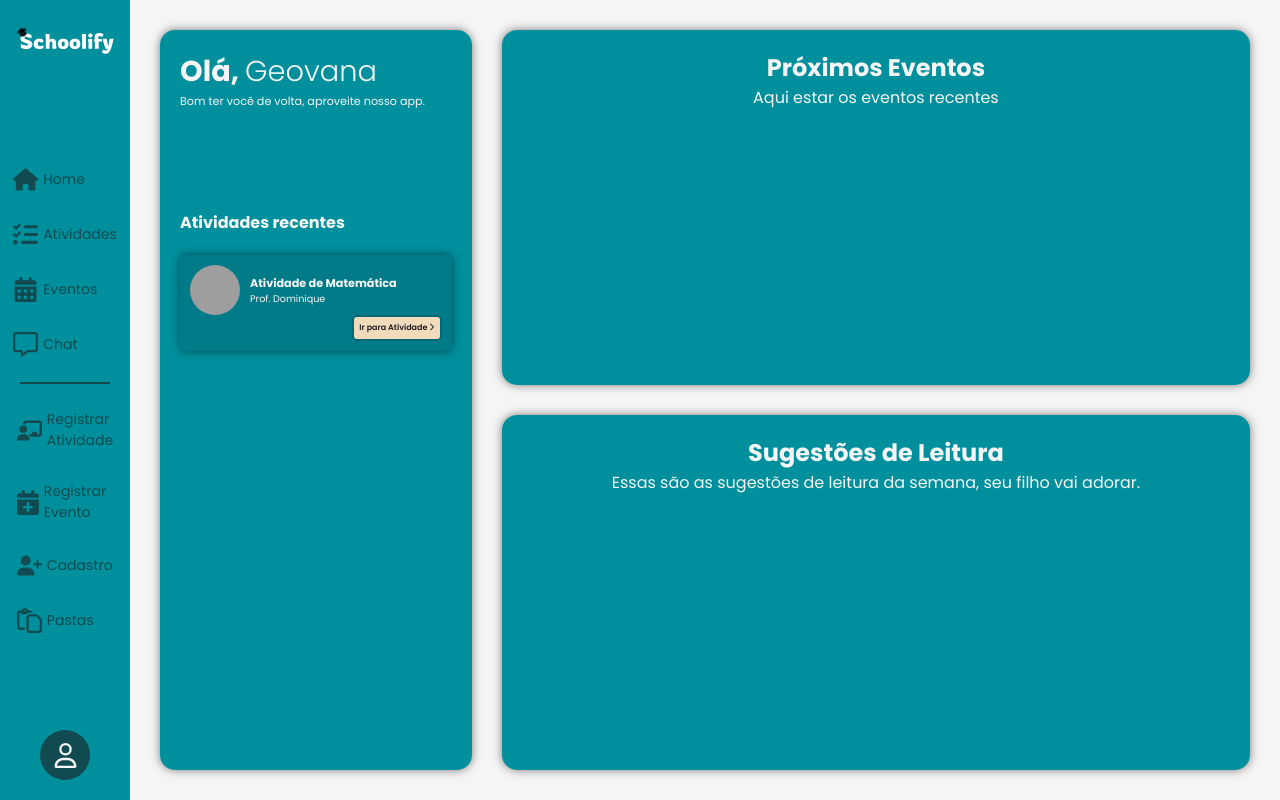
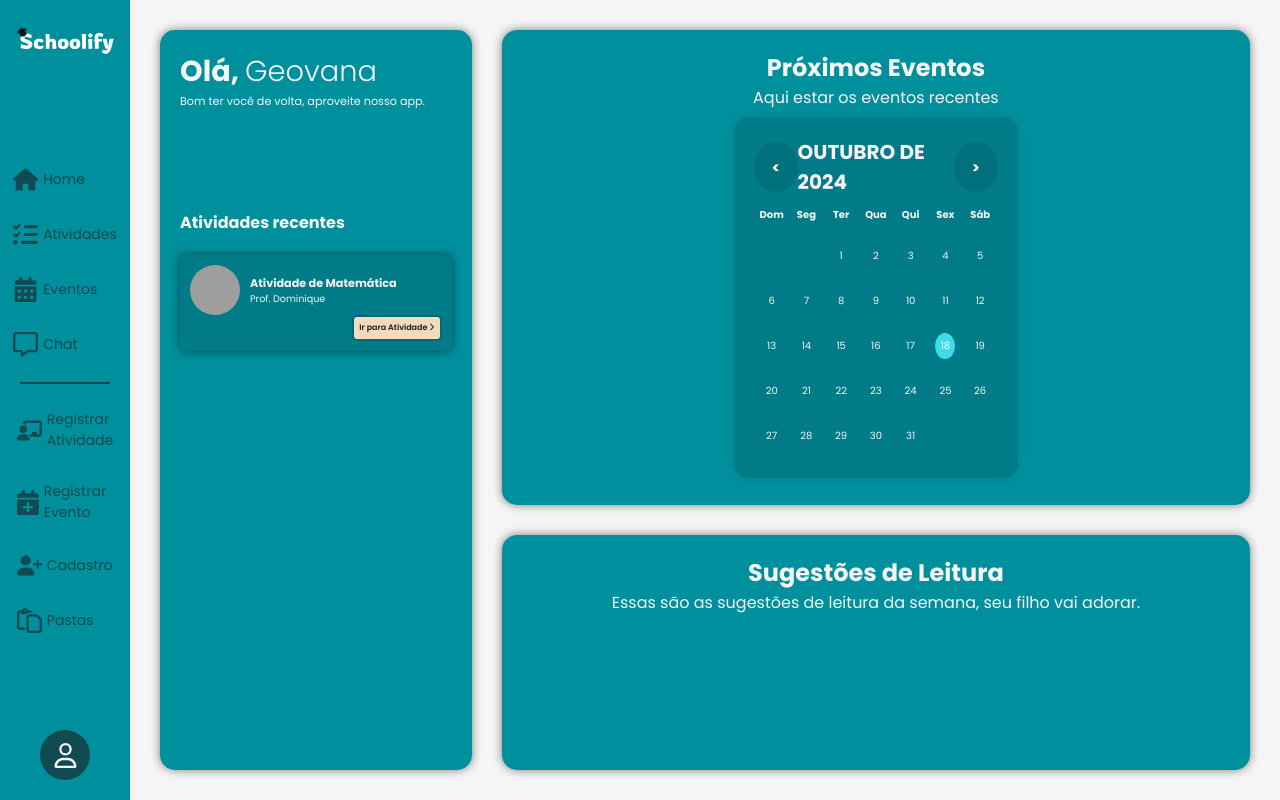
Before and after one commit to Lucas0u/Schoolify_01, a Next.js app: page /home in a window 1280 px wide. Built offline with nearby package versions, Linux system fonts and the light colour scheme; grey boxes are pictures that could not be loaded.

Commit message:
Calendário

```diff
--- /dev/null
+++ b/src/components/calendario/Calendario.jsx
@@ -0,0 +1,80 @@
+import { useState, useEffect, useRef } from 'react';
+import styles from "@/styles/Calendario.module.css";
+
+export default function Calendario({tamanho}){
+
+    const [currentDate, setCurrentDate] = useState(new Date());
+    const monthYearElementRef = useRef(null);
+    const dateGridElementRef = useRef(null);
+
+    const renderCalendar = () => {
+        const year = currentDate.getFullYear();
+        const month = currentDate.getMonth();
+        const today = new Date();
+
+        if (monthYearElementRef.current) {
+            monthYearElementRef.current.textContent = currentDate.toLocaleString('pt-BR', { month: 'long', year: 'numeric' }).toUpperCase();
+        }
+
+        // Limpa o grid do calendário
+        if (dateGridElementRef.current) {
+            dateGridElementRef.current.innerHTML = '';
+        }
+
+        const firstDayOfMonth = new Date(year, month, 1);
+        const lastDayOfMonth = new Date(year, month + 1, 0);
+        const daysInMonth = lastDayOfMonth.getDate();
+
+        // Enche os dias vazios antes do primeiro dia do mês
+        for (let i = 0; i < firstDayOfMonth.getDay(); i++) {
+            const emptyDiv = document.createElement('div');
+            emptyDiv.classList.add(styles.date, styles.empty);
+            dateGridElementRef.current.appendChild(emptyDiv);
+        }
+
+        // Adiciona os dias do mês
+        for (let day = 1; day <= daysInMonth; day++) {
+            const dateDiv = document.createElement('div');
+            dateDiv.classList.add(styles.date);
+
+            if (day === today.getDate() && month === today.getMonth() && year === today.getFullYear()) {
+                dateDiv.classList.add(styles.today);
+            }
+
+            dateDiv.textContent = day;
+            dateGridElementRef.current.appendChild(dateDiv);
+        }
+    };
+
+    useEffect(() => {
+        renderCalendar();
+    }, [currentDate]);
+
+    const handlePrevMonth = () => {
+        setCurrentDate(new Date(currentDate.getFullYear(), currentDate.getMonth() - 1, 1));
+    };
+
+    const handleNextMonth = () => {
+        setCurrentDate(new Date(currentDate.getFullYear(), currentDate.getMonth() + 1, 1));
+    };
+
+   return(
+    <div className={`${styles.calendar} ${styles[tamanho]}`}>
+    <div className={styles.header}>
+        <button className={styles.buttons} onClick={handlePrevMonth} id="prev">&lt;</button>
+        <h1 ref={monthYearElementRef} id="monthYear"></h1>
+        <button className={styles.buttons} onClick={handleNextMonth} id="next">&gt;</button>
+    </div>
+    <div className={styles.days}>
+        <div className={styles.day}>Dom</div>
+        <div className={styles.day}>Seg</div>
+        <div className={styles.day}>Ter</div>
+        <div className={styles.day}>Qua</div>
+        <div className={styles.day}>Qui</div>
+        <div className={styles.day}>Sex</div>
+        <div className={styles.day}>Sáb</div>
+    </div>
+    <div ref={dateGridElementRef} id="dateGrid" className={styles.dateGrid}></div>
+</div>
+   )
+}
--- a/src/components/home/ProximosEvent.jsx
+++ b/src/components/home/ProximosEvent.jsx
@@ -1,10 +1,12 @@
 import styles from "@/styles/Home.module.css";
+import Calendario from "../calendario/Calendario";
 
 export default function ProximosEvent() {
   return (
     <div className={styles.proximosEventos}>
       <h2>Próximos Eventos</h2>
       <p>Aqui estar  os eventos recentes</p>
+      <Calendario tamanho="pequeno"/>
     </div>
   );
 }
--- /dev/null
+++ b/src/styles/Calendario.module.css
@@ -0,0 +1,105 @@
+.calendar {
+    background: rgba(0, 105, 114, 0.5);
+    border-radius: 15px;
+    box-shadow: 0 0 10px rgba(0, 0, 0, 0.1);
+    padding: 20px;
+    margin-bottom: 1%;
+}
+
+.header {
+    display: flex;
+    justify-content: space-between;
+    align-items: center;
+    color: #f5f5f5;
+}
+
+/* .header h1{
+    text-align: center;
+    font-size: 28px;
+} */
+
+.days {
+    display: grid;
+    grid-template-columns: repeat(7, 1fr);
+    margin-top: 10px;
+}
+
+.day {
+    font-weight: bold;
+    text-align: center;
+    color: #f5f5f5;
+}
+
+.dateGrid {
+    display: grid;
+    grid-template-columns: repeat(7, 1fr);
+    margin-top: 10px;
+    color: #f5f5f5;
+}
+
+.date {
+    height: 70px;
+    display: flex;
+    justify-content: center;
+    align-items: center;
+    /* border: 1px solid #ddd;  */
+    box-sizing: border-box;
+}
+
+.grande .today {
+    background-color: rgb(62, 220, 234);
+    color: white;
+    font-size: 1rem;
+    padding: 5px;
+    border-radius: 0px;
+    margin: auto;
+    width: 70%;
+    height: 80%;
+}
+
+.buttons{
+    width:50px;
+    height: 50px;
+
+    font-size: 15px;
+    font-weight: bold;
+
+    background-color:rgba(0, 105, 114, 0.5);
+    color: #f5f5f5;
+
+    border: none;
+    border-radius: 100%;
+
+    cursor: pointer;
+}
+
+.grande{
+    width: 615px;
+    height: 570px
+}
+
+
+/*CALENDÁRIO PEQUENO*/
+
+.pequeno{
+    width: 40%;
+    height: auto;
+
+    font-size: 10px;
+
+    margin-top: 1%;
+}
+
+.pequeno .date{
+    height: 45px;
+}
+
+.pequeno .today{
+    background-color: rgb(62, 220, 234);
+    color: white;
+    padding: 5px;
+    border-radius: 50%;
+    margin: auto;
+    width: 58%;
+    height: 58%;
+}
```
